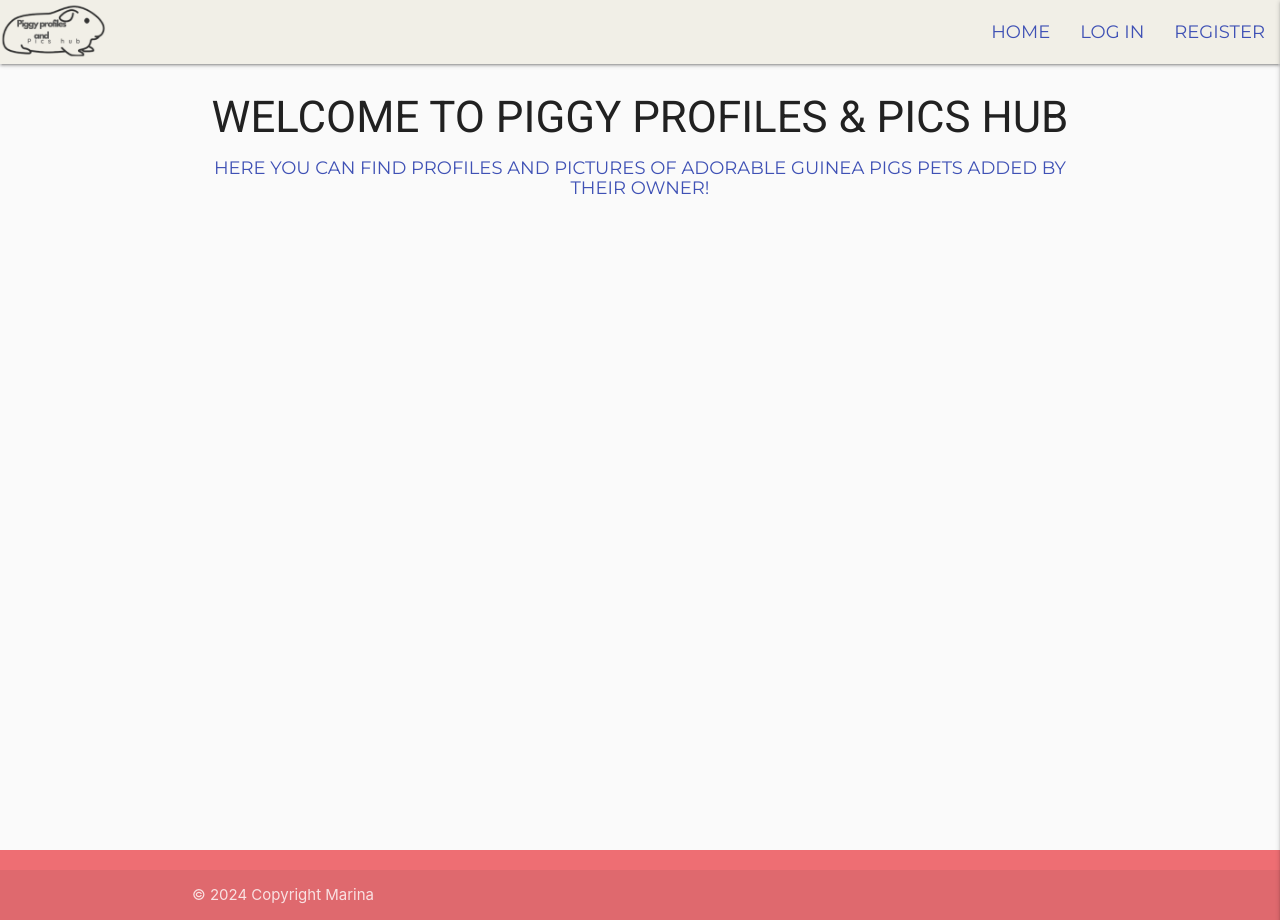
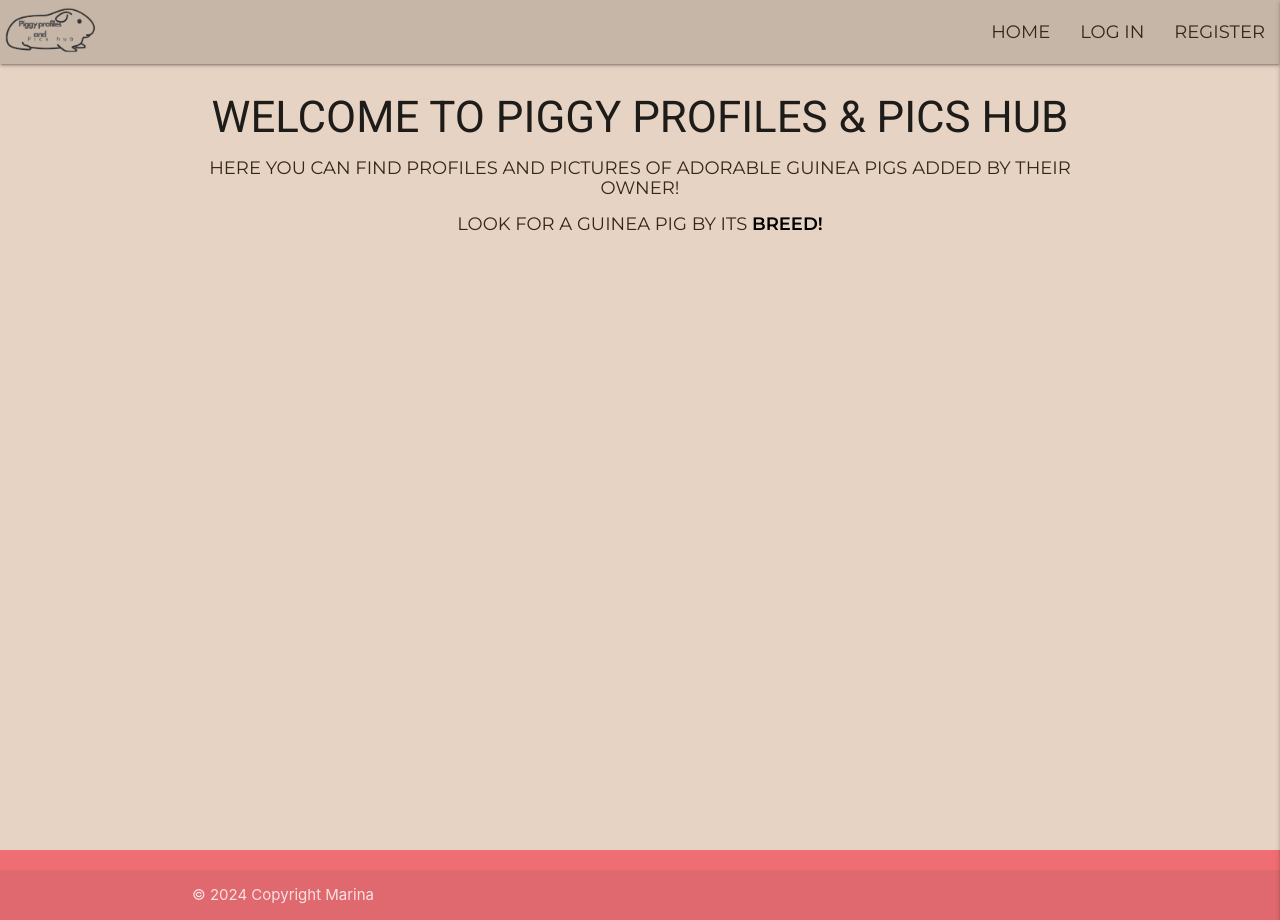
Before and after one commit to marina9222/guinea-pig-database, a Flask app: page / in a window 1280 px wide. Run offline with Flask 2, Linux system fonts and the light colour scheme; data that the repository does not hold is empty; some libraries are stand-ins or nearby versions.

Commit message:
Add: Pets page css

```diff
--- a/static/css/styles.css
+++ b/static/css/styles.css
@@ -8,7 +8,7 @@
 }
 
 body{
-    background-color: #fafafa;
+    background-color: #e7d3c3;
 
 }
 
@@ -22,8 +22,12 @@ html, body {
   main {
     flex: 1;
   }
-
-
+  .main-text-color {
+    color:#342719 !important;
+  }
+ .sidenav-close {
+    cursor: pointer;
+ }
 .brand-logo {
     font-size: 1.5rem;
     white-space: nowrap;
@@ -41,7 +45,7 @@ nav ul a:hover {
 }
 
 li:hover {
-    border-bottom: 3px solid #3f51b5;
+    border-bottom: 3px solid #342719;
   }
 
 
@@ -61,7 +65,7 @@ li:hover {
 }
 
 .nav-wrapper{
-   background-color: #F1EFE7;
+   background-color: #c6b6a7;
 }
 
 
@@ -70,7 +74,7 @@ li:hover {
 }
 
 .sidenav{
-    background-color:#F1EFE7 ;
+    background-color:#c6b6a7 ;
 }
 
 .btn-small {
@@ -93,9 +97,15 @@ li:hover {
     flex-direction: column;
     height: 100%;
     box-shadow: 4px 4px 8px 0 rgba(0,0,0,0.2);
-    transition:0.3s
+    transition:0.3s;
+    background-color:#d7b3a1;
   }
 
+  .card-content-text {
+    display: flex;
+    flex-direction: column;
+
+  }
   .card:hover{
   transition:0.3s;
   box-shadow: 8px 8px 16px 0 rgba(0,0,0,0.2),-8px -8px 16px 0 rgba(0,0,0,0.2);
@@ -109,7 +119,46 @@ li:hover {
     overflow: hidden;
     padding: 15px;
     margin-bottom:10px;
+
   }
+
+  .like-container {
+    display: flex;
+    align-items: center;
+    justify-content: space-between;
+  }
+
+  .text-bold {
+    font-weight: 600;
+  }
+
+  .flex-container {
+    display: flex;
+    justify-content: space-between;
+}
+
+.flex-item {
+    flex: 1;
+    margin: 0;
+}
+
+  .card-action {
+    display: flex;
+    justify-content: center;
+    width: 100%;
+    gap: 5px;
+  }
+
+  .card .card-action a {
+    display: flex;
+    justify-content: center;
+  }
+
+
+  .btn-small i {
+    font-size: 1.1rem;
+  }
+
 
  .card-content p{
     font-family: "Montserrat",sans-serif;
@@ -136,13 +185,13 @@ li:hover {
   }
 
 
-/* .modal-content {
+.modal-content {
     width: 100%;
     object-fit: cover;
-} */
+}
 
 footer{
-    background-color: #F1EFE7;
+    background-color: #c6b6a7;
 }
 
 .page-footer {
@@ -162,6 +211,9 @@ footer{
     .brand-logo {
         font-size: 1.2rem;
     }
+    li:hover{
+        border-bottom: none;
+      }
 }
 
 
@@ -174,4 +226,7 @@ footer{
         max-height: 50px;
       }
 
+      li:hover {
+        border-bottom: none;
+      }
 }
--- a/templates/index.html
+++ b/templates/index.html
@@ -24,31 +24,31 @@
     <nav>
       <div class="nav-wrapper">
 
-        <img src="/static/images/piggy-logo1.png" alt="Logo">
-        <a href="#" data-target="mobile-demo" class="sidenav-trigger right indigo-text"><i class="fas fa-bars"></i></a>
+        <img src="/static/images/piggy-logo-1.png" alt="Logo">
+        <a href="#" data-target="mobile-demo" class="sidenav-trigger right main-text-color"><i class="fas fa-bars"></i></a>
         <ul class="right hide-on-med-and-down">
           <li>
-            <a href="{{ url_for('get_pets') }}" class="indigo-text font">Home</a>
+            <a href="{{ url_for('get_pets') }}" class="main-text-color font">Home</a>
           </li>
         {% if session.user %}
 
-          <li><a href="{{ url_for('add_pet') }}" class="indigo-text font">Add Pet</a></li>
+          <li><a href="{{ url_for('add_pet') }}" class="main-text-color font">Add Pet</a></li>
           <li>
 
-              <a href="{{ url_for('get_breeds') }}" class="indigo-text font">Breeds</a>
+              <a href="{{ url_for('get_breeds') }}" class="main-text-color font">Breeds</a>
             </li>
             <li>
-              <a href="{{ url_for('my_pets') }}" class="indigo-text font">My Pets</a>
+              <a href="{{ url_for('my_pets') }}" class="main-text-color font">My Pets</a>
             </li>
             <li>
-            <a href="{{ url_for('logout') }}" class="indigo-text font">Log Out</a>
+            <a href="{{ url_for('logout') }}" class="main-text-color font">Log Out</a>
           </li>
         {% else %}
           <li>
-            <a href="{{ url_for('login') }}" class="indigo-text font">Log In</a>
+            <a href="{{ url_for('login') }}" class="main-text-color font">Log In</a>
           </li>
           <li>
-            <a href="{{ url_for('register') }}" class="indigo-text font">Register</a>
+            <a href="{{ url_for('register') }}" class="main-text-color font">Register</a>
           </li>
         {% endif %}
         </ul>
@@ -57,27 +57,28 @@
     <!--mobile side navbar -->
     <ul class="sidenav" id="mobile-demo">
       <li>
-        <h4 class="center-align black-text font">Piggy Profiles & Pics Hub</h4>
+        <h4 class="center-align black-text font sidenav-close">Piggy Profiles & Pics Hub</h4>
+        <a href="#" class="right sidenav-close"><i class="fas fa-times"></i></a>
       </li>
       <li>
-        <a href="{{ url_for('get_pets') }}" class="indigo-text font">Home</a>
+        <a href="{{ url_for('get_pets') }}" class="main-text-color font">Home</a>
       </li>
     {% if session.user %}
-      <li><a href="{{ url_for('add_pet') }}" class="indigo-text font">Add Pet</a></li>
+      <li><a href="{{ url_for('add_pet') }}" class="main-text-color font">Add Pet</a></li>
       <li>
         <li>
-          <a href="{{ url_for('get_breeds') }}" class="indigo-text font">Breeds</a>
+          <a href="{{ url_for('get_breeds') }}" class="main-text-color font">Breeds</a>
         </li>
         <li>
-          <a href="{{ url_for('my_pets') }}" class="indigo-text font">My Pets</a>
+          <a href="{{ url_for('my_pets') }}" class="main-text-color font">My Pets</a>
         </li>
         <li>
-        <a href="{{ url_for('logout') }}" class="indigo-text font">Log Out</a>
+        <a href="{{ url_for('logout') }}" class="main-text-color font">Log Out</a>
       </li>
     {% else %}
-      <li><a href="{{ url_for('login') }}" class="indigo-text font">Log In</a></li>
+      <li><a href="{{ url_for('login') }}" class="main-text-color font">Log In</a></li>
       <li>
-        <a href="{{ url_for('register') }}" class="indigo-text font">Register</a>
+        <a href="{{ url_for('register') }}" class="main-text-color font">Register</a>
       </li>
     {% endif %}
     </ul>
--- a/templates/pets.html
+++ b/templates/pets.html
@@ -4,7 +4,8 @@
 
 <h3 class="center-align font-2 mb-6">Welcome to Piggy Profiles & Pics Hub</h3>
 
-<h5 class="center-align font mb-6 indigo-text">Here you can find profiles and pictures of adorable guinea pigs pets added by their owner!</h5>
+<h5 class="center-align font mb-6 indigo-text mb-6 main-text-color">Here you can find profiles and pictures of adorable guinea pigs added by their owner!</h5>
+<h5 class="center-align font mb-6 indigo-text main-text-color">Look for a guinea pig by its <a href="{{ url_for('get_breeds') }}" class="black-text text-bold">breed!</a></h5>
 
 <div class="row">
   {% for pet in pets %}
@@ -22,29 +23,31 @@
           </a>
           <div class="card-content">
             <div class="row">
-                <div class="col s10">
+                <div class="col s10 card-content-text">
                 <p class="mb-2"><strong>Breed:</strong> {{ pet.pet.pet_breed }}</p>
                 <p class="mb-2"><strong>Age:</strong> {{ pet.pet.pet_age }} years old</p>
                 <p class="mb-2"><strong>Character:</strong> {{ pet.pet.pet_character }}</p>
                 <p class="mb-4"><strong>Owner:</strong> {{ pet.pet.owner }}</p>
                 {% if session.user %}
                     {% if session.user|lower == pet.pet.owner|lower %}
-                    <div class="card-action">
-                        <a href="{{ url_for('edit_pet', pet_id=pet.pet._id) }}" class="btn indigo">Edit Pet</a>
-                        <a href="{{ url_for('delete_pet', pet_id=pet.pet._id) }}" class="btn red">Delete Pet</a>
+                    <div class="card-action flex-container mb-4">
+                        <a href="{{ url_for('edit_pet', pet_id=pet.pet._id) }}" class="btn-small indigo flex-item white-text font-2">Edit Pet</a>
+                        <a href="{{ url_for('delete_pet', pet_id=pet.pet._id) }}" class="btn-small red flex-item white-text font-2">Delete Pet</a>
                     </div>
                     {% endif %}
                 {% endif %}
+                <div class="col s2 card-content-text">
+                    <div class="like-container">
+                    <p class="text-bold">Likes: {{pet.likes}}</p>
+                    {% if session.user %}
+                     {% if pet.liked %}
+                            <a href="{{ url_for('unlike_pet', pet_id=pet.pet._id) }}" class="btn-small indigo white-text ml-6 font-2">Unlike<i class="fa-solid fa-thumbs-down ml-2 center-align"></i></a>
+                        {% else %}
+                            <a href="{{ url_for('like_pet', pet_id=pet.pet._id) }}" class="btn-small indigo white-text ml-6 font-2">Like<i class="fa-solid fa-thumbs-up ml-2 center-align"></i></a>
+                        {% endif %}
+                    {% endif %}
+                </div>
             </div>
-            <div class="col s2">
-                <p>Likes: {{pet.likes}}</p>
-                {% if session.user %}
-                 {% if pet.liked %}
-                        <a href="{{ url_for('unlike_pet', pet_id=pet.pet._id) }}" class="btn-small indigo white-text">Unlike<i class="fa-solid fa-thumbs-down"></i></a>
-                    {% else %}
-                        <a href="{{ url_for('like_pet', pet_id=pet.pet._id) }}" class="btn-small indigo white-text">Like<i class="fa-solid fa-thumbs-up"></i></a>
-                    {% endif %}
-                {% endif %}
             </div>
             </div>
           </div>
```
Also changed, not shown: static/images/piggy-logo-1.png (added), static/images/piggy-logo1.png (deleted).
